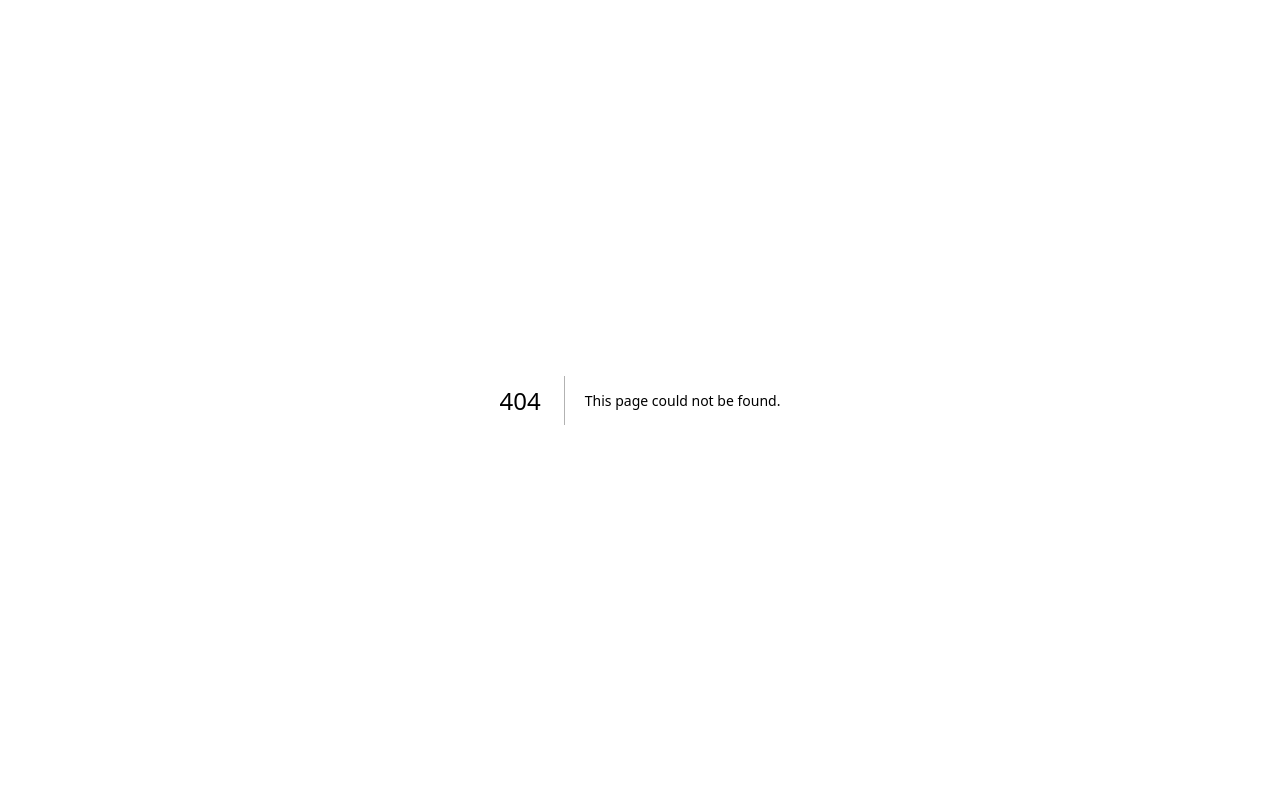
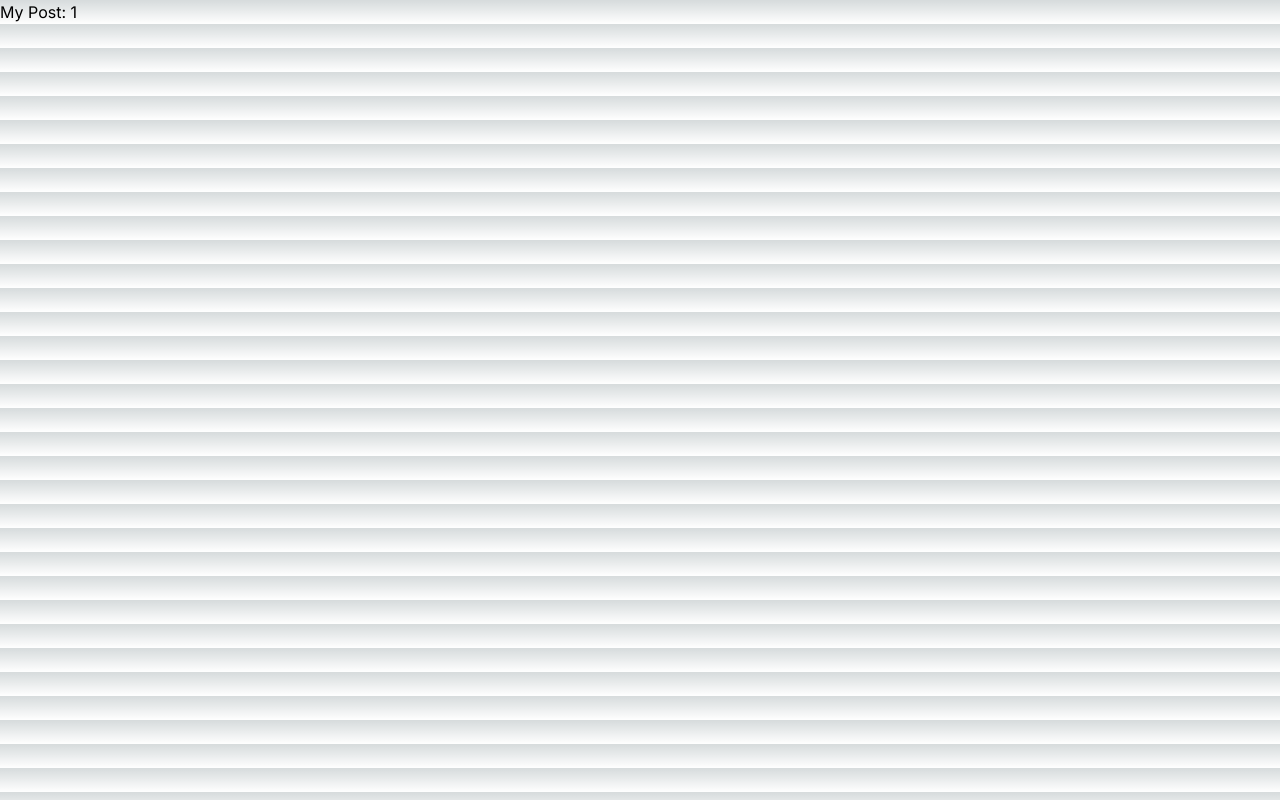
Before and after one commit to agnathan/altweb, a Next.js app: page /meetings/1 in a window 1280 px wide. Before the commit this address had no page. Built offline with nearby package versions, Linux system fonts and the light colour scheme.

Commit message:
testing dyanmic params

```diff
--- /dev/null
+++ b/src/app/meetings/[id]/page.js
@@ -0,0 +1,3 @@
+export default function Page({ params }) {
+  return <div>My Post: {params.id}</div>;
+}
```
